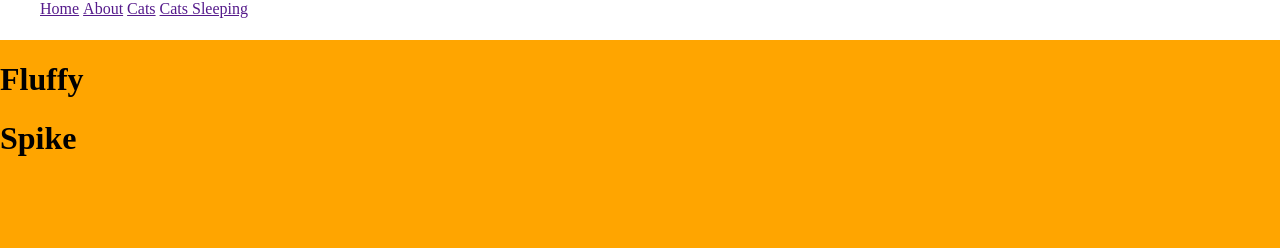
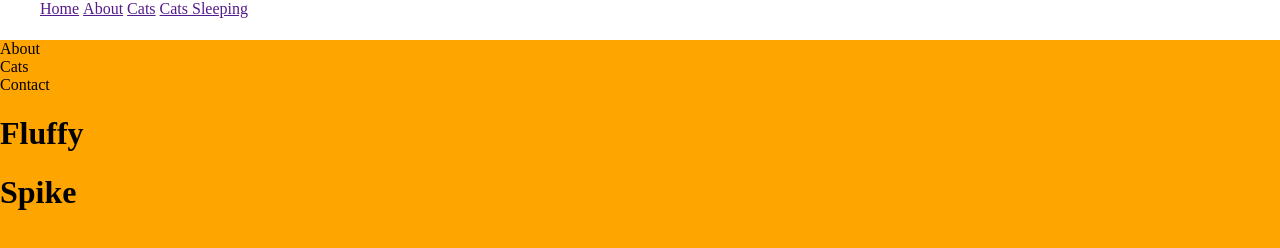
Before and after one commit to kstoops815/html101, a plain HTML site: page index.html in a window 1280 px wide. Drawn offline with Linux system fonts and the light colour scheme.

Commit message:
roughed out html

```diff
--- a/index.html
+++ b/index.html
@@ -14,6 +14,12 @@
 		</ul>
 	</nav>
 
+	<div class="container">
+		<div>About</div>
+		<div>Cats</div>
+		<div>Contact</div>
+	</div>
+
 <cat>
 	<h1>Fluffy</h1>
 </cat>
```
